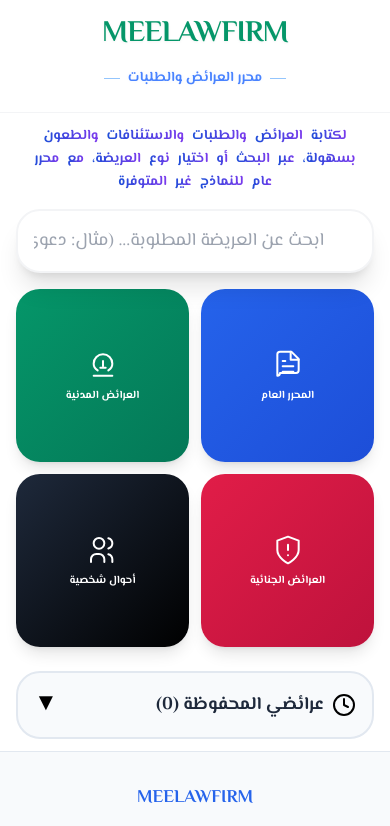
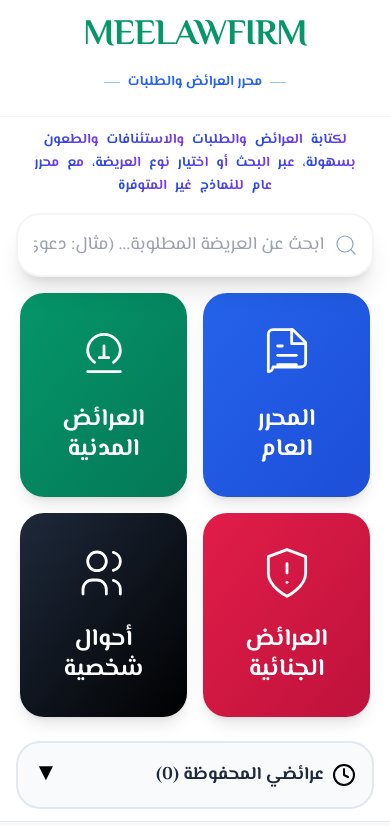
Before and after one commit to mohamedelkamil42-create/arida-pro, a React (Vite) app: page / in a window 390 px wide. Shown: the top 826 px of the page. Built offline with nearby package versions, Linux system fonts and the light colour scheme.

Commit message:
fix(ui): Improve SVG icon scaling and stroke
Adjusts SVG icon sizes and stroke widths for better visual consistency and responsiveness. Also re-introduces the `SavedPetition` interface previously removed.

```diff
--- a/App.tsx
+++ b/App.tsx
@@ -1,19 +1,11 @@
-
 import React, { useState, useMemo, useRef, useEffect } from 'react';
-import { Category, PetitionModel, FormData as IFormData } from './types.ts';
+import { Category, PetitionModel, FormData as IFormData, SavedPetition } from './types.ts';
 import { PETITION_MODELS, COURTS, INVESTIGATION_OFFICES, FOOTER_LINKS, SOCIAL_LINKS } from './constants.ts';
-
-// تعريف واجهة المسودات المحفوظة
-interface SavedPetition {
-  id: string;
-  timestamp: number;
-  data: IFormData;
-}
 
 // --- Modern SVG Icons Components ---
 
 const GeneralIcon = () => (
-  <svg className="w-8 h-8 md:w-16 md:h-16 transition-transform duration-500 group-hover:scale-110" viewBox="0 0 24 24" fill="none" stroke="currentColor" strokeWidth="1.5" strokeLinecap="round" strokeLinejoin="round">
+  <svg className="w-14 h-14 md:w-16 md:h-16 transition-transform duration-500 group-hover:scale-110" viewBox="0 0 24 24" fill="none" stroke="currentColor" strokeWidth="1.2" strokeLinecap="round" strokeLinejoin="round">
     <path d="M14.5 2H6a2 2 0 0 0-2 2v16a2 2 0 0 0 2-2h12a2 2 0 0 0 2-2V7.5L14.5 2z" />
     <path d="M14 2v6h6" />
     <path d="M16 13H8" />
@@ -23,7 +15,7 @@ const GeneralIcon = () => (
 );
 
 const CivilIcon = () => (
-  <svg className="w-8 h-8 md:w-16 md:h-16 transition-transform duration-500 group-hover:scale-110" viewBox="0 0 24 24" fill="none" stroke="currentColor" strokeWidth="1.5" strokeLinecap="round" strokeLinejoin="round">
+  <svg className="w-14 h-14 md:w-16 md:h-16 transition-transform duration-500 group-hover:scale-110" viewBox="0 0 24 24" fill="none" stroke="currentColor" strokeWidth="1.2" strokeLinecap="round" strokeLinejoin="round">
     <path d="M16 16s3-2 3-5a7 7 0 1 0-14 0c0 3 3 5 3 5" />
     <path d="M5 20h14" />
     <path d="M12 9v4" />
@@ -32,7 +24,7 @@ const CivilIcon = () => (
 );
 
 const CriminalIcon = () => (
-  <svg className="w-8 h-8 md:w-16 md:h-16 transition-transform duration-500 group-hover:scale-110" viewBox="0 0 24 24" fill="none" stroke="currentColor" strokeWidth="1.5" strokeLinecap="round" strokeLinejoin="round">
+  <svg className="w-14 h-14 md:w-16 md:h-16 transition-transform duration-500 group-hover:scale-110" viewBox="0 0 24 24" fill="none" stroke="currentColor" strokeWidth="1.2" strokeLinecap="round" strokeLinejoin="round">
     <path d="M12 22s8-4 8-10V5l-8-3-8 3v7c0 6 8 10 8 10z" />
     <path d="M12 8v4" />
     <path d="M12 16h.01" />
@@ -40,7 +32,7 @@ const CriminalIcon = () => (
 );
 
 const PersonalIcon = () => (
-  <svg className="w-8 h-8 md:w-16 md:h-16 transition-transform duration-500 group-hover:scale-110" viewBox="0 0 24 24" fill="none" stroke="currentColor" strokeWidth="1.5" strokeLinecap="round" strokeLinejoin="round">
+  <svg className="w-14 h-14 md:w-16 md:h-16 transition-transform duration-500 group-hover:scale-110" viewBox="0 0 24 24" fill="none" stroke="currentColor" strokeWidth="1.2" strokeLinecap="round" strokeLinejoin="round">
     <path d="M3 21v-2a4 4 0 0 1 4-4h2a4 4 0 0 1 4 4v2" />
     <circle cx="9" cy="7" r="4" />
     <path d="M16 3.13a4 4 0 0 1 0 7.75" />
@@ -49,6 +41,13 @@ const PersonalIcon = () => (
 );
 
 // --- Action Icons for Buttons ---
+
+const SearchIcon = () => (
+  <svg className="w-6 h-6 text-slate-400" viewBox="0 0 24 24" fill="none" stroke="currentColor" strokeWidth="1.2" strokeLinecap="round" strokeLinejoin="round">
+    <circle cx="11" cy="11" r="8" />
+    <path d="m21 21-4.3-4.3" />
+  </svg>
+);
 
 const PreviewIcon = () => (
   <svg className="w-5 h-5 ml-2" viewBox="0 0 24 24" fill="none" stroke="currentColor" strokeWidth="1.5" strokeLinecap="round" strokeLinejoin="round">
@@ -99,6 +98,13 @@ const TrashIcon = () => (
   </svg>
 );
 
+const EditIcon = () => (
+  <svg className="w-5 h-5 text-blue-600" viewBox="0 0 24 24" fill="none" stroke="currentColor" strokeWidth="1.5" strokeLinecap="round" strokeLinejoin="round">
+    <path d="M11 4H4a2 2 0 0 0-2 2v14a2 2 0 0 0 2 2h14a2 2 0 0 0 2-2v-7" />
+    <path d="M18.5 2.5a2.121 2.121 0 0 1 3 3L12 15l-4 1 1-4 9.5-9.5z" />
+  </svg>
+);
+
 const HistoryIcon = () => (
   <svg className="w-6 h-6 ml-2" viewBox="0 0 24 24" fill="none" stroke="currentColor" strokeWidth="2" strokeLinecap="round" strokeLinejoin="round">
     <circle cx="12" cy="12" r="10" />
@@ -144,6 +150,7 @@ const App: React.FC = () => {
   const [triggerPulse, setTriggerPulse] = useState(0);
   const [isHistoryOpen, setIsHistoryOpen] = useState(false);
   const [savedPetitions, setSavedPetitions] = useState<SavedPetition[]>([]);
+
   const searchRef = useRef<HTMLDivElement>(null);
   const categoryListRef = useRef<HTMLDivElement>(null);
 
@@ -188,7 +195,7 @@ const App: React.FC = () => {
     }
   }, []);
 
-  // Sync saved petitions to localStorage
+  // Sync to localStorage
   useEffect(() => {
     localStorage.setItem('meelawfirm_saved_v1', JSON.stringify(savedPetitions));
   }, [savedPetitions]);
@@ -273,10 +280,17 @@ const App: React.FC = () => {
   };
 
   const handleDeleteSaved = (e: React.MouseEvent, id: string) => {
+    e.preventDefault();
     e.stopPropagation();
-    if (confirm("هل تريد بالتأكيد حذف هذه العريضة؟")) {
+    if (window.confirm("سيتم حذف هذه العريضة نهائياً من مكتبتك. هل أنت متأكد؟")) {
       setSavedPetitions(prev => prev.filter(p => p.id !== id));
     }
+  };
+
+  const handleEditSaved = (e: React.MouseEvent, petition: SavedPetition) => {
+    e.preventDefault();
+    e.stopPropagation();
+    handleLoadSaved(petition);
   };
 
   const handlePrint = () => {
@@ -317,10 +331,6 @@ const App: React.FC = () => {
     link.href = url;
     link.download = fileName;
     link.click();
-  };
-
-  const toArabicDigits = (num: number | string) => {
-    return num.toString().replace(/\d/g, d => '٠١٢٣٤٥٦٧٨٩'[parseInt(d)]);
   };
 
   const getEffectivePartyRole = (role: string, custom: string) => role === 'أخرى' ? custom : role;
@@ -388,26 +398,6 @@ const App: React.FC = () => {
                   <p className="text-[14pt] font-bold">التوقيع</p>
                </div>
             </div>
-            {(formData.witnesses.trim() || formData.documents.trim()) && (
-              <div className="mt-4 border-t border-black/10 pt-4 text-right">
-                {formData.witnesses.trim() && (
-                  <div className="mb-4">
-                    <p className="font-bold underline text-[14pt] mb-1">الشهود:</p>
-                    <div>
-                      {formData.witnesses.split(/[\n,]+/).filter(w => w.trim()).map((w, idx) => (
-                        <p key={idx} className="text-[14pt]">{toArabicDigits(idx + 1)}. {w.trim()}</p>
-                      ))}
-                    </div>
-                  </div>
-                )}
-                {formData.documents.trim() && (
-                  <div className="mt-2">
-                    <p className="font-bold underline text-[14pt] mb-1">المستندات المرفقة:</p>
-                    <p className="text-[14pt] opacity-80">{formData.documents}</p>
-                  </div>
-                )}
-              </div>
-            )}
           </div>
         </div>
       </div>
@@ -422,7 +412,7 @@ const App: React.FC = () => {
     return (
       <div className={`flex items-center gap-2 md:gap-5 ${className}`}>
           <span className="h-px w-4 md:w-16 bg-blue-300"></span>
-          <p className="text-sm md:text-2xl font-bold text-blue-600 whitespace-nowrap py-2 shine-effect">
+          <p className="text-sm md:text-2xl font-bold text-blue-600 whitespace-nowrap py-2">
             محرر العرائض والطلبات
           </p>
           <span className="h-px w-4 md:w-16 bg-blue-300"></span>
@@ -460,7 +450,7 @@ const App: React.FC = () => {
       <header className="bg-white/95 backdrop-blur-lg py-4 md:py-6 sticky top-0 z-50 px-4 no-print border-b border-gray-100">
         <div className="container mx-auto flex flex-col items-center">
             <button onClick={goHome} className="flex flex-col items-center group transition-transform hover:scale-105 active:scale-95">
-                <h1 className="text-3xl md:text-5xl font-black text-emerald-600 drop-shadow-sm group-hover:text-emerald-500 transition-colors tracking-tight">MEELAWFIRM</h1>
+                <h1 className="text-4xl md:text-5xl font-black text-emerald-600 drop-shadow-sm group-hover:text-emerald-500 transition-colors tracking-tight">MEELAWFIRM</h1>
                 <DecoratedSubtitle className="mt-2 md:mt-3" />
             </button>
         </div>
@@ -474,6 +464,7 @@ const App: React.FC = () => {
             </div>
 
             <div ref={searchRef} className="max-w-3xl mx-auto w-full relative no-print z-40">
+              <div className="relative">
                 <input
                   type="text"
                   placeholder="ابحث عن العريضة المطلوبة... (مثال: دعوى إخلاء، مطالبة مالية، نفقة)"
@@ -482,6 +473,10 @@ const App: React.FC = () => {
                   onFocus={() => setIsSearchFocused(true)}
                   onChange={(e) => setSearchQuery(e.target.value)}
                 />
+                <div className="absolute right-4 md:right-6 top-1/2 -translate-y-1/2 text-slate-400">
+                  <SearchIcon />
+                </div>
+              </div>
               {isSearchFocused && searchQuery.trim() && (
                 <div className="absolute top-full left-0 right-0 bg-white shadow-2xl rounded-[1.5rem] md:rounded-[2rem] mt-2 overflow-hidden z-50 border border-gray-100 animate-in zoom-in-95 duration-200">
                     {filteredModels.map(model => (
@@ -494,23 +489,23 @@ const App: React.FC = () => {
               )}
             </div>
 
-            <div className="grid grid-cols-2 md:grid-cols-4 gap-3 md:gap-8 max-w-6xl mx-auto w-full no-print">
+            <div className="grid grid-cols-2 md:grid-cols-4 gap-4 md:gap-8 max-w-6xl mx-auto w-full no-print px-1">
               {categories.map((item, idx) => (
                 <button
                   key={`${item.id}-${triggerPulse}`}
                   onClick={() => handleCategoryClick(item.id as Category)}
-                  className={`group relative bg-gradient-to-br ${item.gradient} text-white p-4 md:p-10 rounded-[1.5rem] md:rounded-[2rem] shadow-lg hover:-translate-y-1 transition-all flex flex-col items-center justify-center text-center aspect-square w-full active:scale-95 trigger-pulse`}
+                  className={`group relative bg-gradient-to-br ${item.gradient} text-white p-8 md:p-10 rounded-[1.5rem] md:rounded-[2rem] shadow-lg hover:-translate-y-1 transition-all flex flex-col items-center justify-center text-center aspect-square w-full active:scale-95 trigger-pulse`}
                   style={{ animationDelay: `${idx * 0.1}s` }}
                 >
-                  <div className="mb-2 md:mb-4">{item.icon}</div>
-                  <span className="text-[11px] md:text-2xl font-bold leading-tight px-1">
+                  <div className="mb-6 md:mb-6">{item.icon}</div>
+                  <span className="text-2xl md:text-2xl font-bold leading-tight px-1">
                     {item.title}
                   </span>
                 </button>
               ))}
             </div>
 
-            {/* --- Saved Petitions Dropdown Section --- */}
+            {/* --- Saved Petitions Section --- */}
             <div className="max-w-6xl mx-auto w-full no-print mt-2">
                <button
                 onClick={() => setIsHistoryOpen(!isHistoryOpen)}
@@ -526,14 +521,14 @@ const App: React.FC = () => {
                {isHistoryOpen && (
                  <div className="bg-white border-x-2 border-b-2 border-slate-100 rounded-b-[1.5rem] p-4 md:p-8 shadow-inner animate-in slide-in-from-top-4 duration-300">
                     {savedPetitions.length === 0 ? (
-                      <p className="text-center text-slate-400 font-bold py-8">لا توجد مسودات محفوظة حتى الآن.</p>
+                      <p className="text-center text-slate-400 font-bold py-8">لا توجد عرائض محفوظة حالياً.</p>
                     ) : (
                       <div className="grid grid-cols-1 sm:grid-cols-2 lg:grid-cols-3 gap-4">
                         {savedPetitions.map(petition => (
                           <div
                             key={petition.id}
                             onClick={() => handleLoadSaved(petition)}
-                            className="p-5 border-2 border-slate-50 rounded-2xl hover:border-blue-300 hover:bg-blue-50 cursor-pointer transition-all group relative flex flex-col justify-between h-40"
+                            className="p-5 border-2 border-slate-50 rounded-2xl hover:border-blue-300 hover:bg-blue-50 cursor-pointer transition-all group relative flex flex-col justify-between h-44 shadow-sm"
                           >
                              <div>
                                <h3 className="font-bold text-slate-800 group-hover:text-blue-700 leading-snug mb-1 line-clamp-2">{petition.data.subject || 'بدون عنوان'}</h3>
@@ -541,13 +536,22 @@ const App: React.FC = () => {
                              </div>
                              <div className="flex justify-between items-center mt-4">
                                <span className="text-[9px] bg-slate-100 px-2 py-1 rounded-full font-bold text-slate-500 uppercase">{petition.data.partyRole}</span>
+                               <div className="flex gap-2">
+                                 <button
+                                  onClick={(e) => handleEditSaved(e, petition)}
+                                  className="p-2 hover:bg-blue-100 rounded-full transition-all text-blue-600"
+                                  title="تعديل"
+                                 >
+                                  <EditIcon />
+                                 </button>
                                  <button
                                   onClick={(e) => handleDeleteSaved(e, petition.id)}
-                                className="p-2 hover:bg-red-50 rounded-full transition-all group/trash"
-                                title="حذف"
+                                  className="p-2 hover:bg-red-50 rounded-full transition-all text-red-500"
+                                  title="حذف نهائي"
                                  >
                                   <TrashIcon />
                                  </button>
+                               </div>
                              </div>
                           </div>
                         ))}
@@ -649,7 +653,7 @@ const App: React.FC = () => {
 
                 <div className="md:col-span-2 flex flex-col">
                   <label className={labelClass}>بيان إضافي (يظهر بعد أسماء الأطراف)</label>
-                  <input type="text" className={inputClass} placeholder="مثال: بصفته ولياً طبيعياً عن القاصر..." value={formData.additionalStatement} onChange={e => setFormData({...formData, additionalStatement: e.target.value})} />
+                  <input type="text" className={inputClass} placeholder="مثال: اسم المتحري أو رقم استئناف" value={formData.additionalStatement} onChange={e => setFormData({...formData, additionalStatement: e.target.value})} />
                 </div>
 
                 <div className="flex flex-col">
@@ -719,7 +723,7 @@ const App: React.FC = () => {
       <footer className="bg-slate-50 py-8 md:py-10 px-4 no-print border-t border-slate-200 mt-auto text-slate-800">
         <div className="container mx-auto max-w-6xl text-center flex flex-col items-center">
           <button onClick={scrollToTop} className="group transition-transform hover:-translate-y-1 active:scale-95 mb-4">
-            <h2 className="text-lg md:text-xl font-bold text-blue-600 group-hover:text-blue-500 transition-colors">MEELAWFIRM</h2>
+            <h2 className="text-lg md:text-xl font-bold text-emerald-600 group-hover:text-emerald-500 transition-colors">MEELAWFIRM</h2>
           </button>
           <div className="flex justify-center items-center gap-3 md:gap-4 mb-4 flex-wrap">
             <a href={SOCIAL_LINKS.youtube} target="_blank" rel="noopener noreferrer" className="group p-2 md:p-2.5 bg-gradient-to-br from-red-600 to-red-700 text-white rounded-full shadow-md hover:-translate-y-1 hover:shadow-red-500/20 transition-all duration-300 flex items-center justify-center aspect-square">
@@ -737,7 +741,7 @@ const App: React.FC = () => {
           </div>
           <div className="flex justify-center gap-4 md:gap-6 text-[8px] md:text-[10px] text-slate-500 font-bold mb-6 flex-wrap max-w-2xl px-2">
             {FOOTER_LINKS.map(l => (
-              <a key={l.name} href={l.url} target="_blank" rel="noopener noreferrer" className="hover:text-blue-600 transition-colors border-b border-transparent hover:border-blue-600 pb-0.5">
+              <a key={l.name} href={l.url} target="_blank" rel="noopener noreferrer" className="hover:text-blue-600 transition-colors border-b border-transparent hover:border-blue-600 pb-0.5 font-bold">
                 {l.name}
               </a>
             ))}
```
Lines whose indentation alone changed are shown as unchanged.
